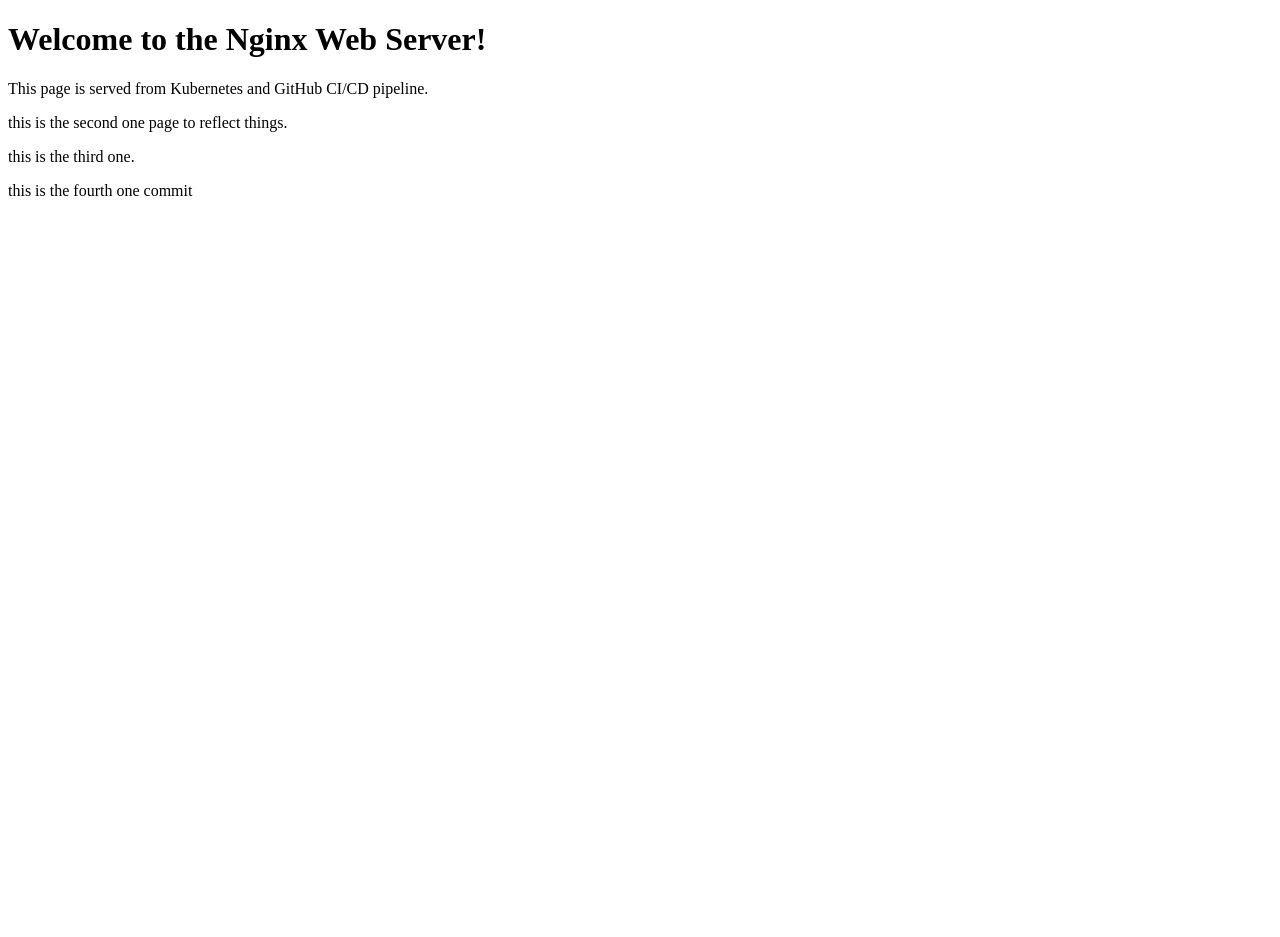
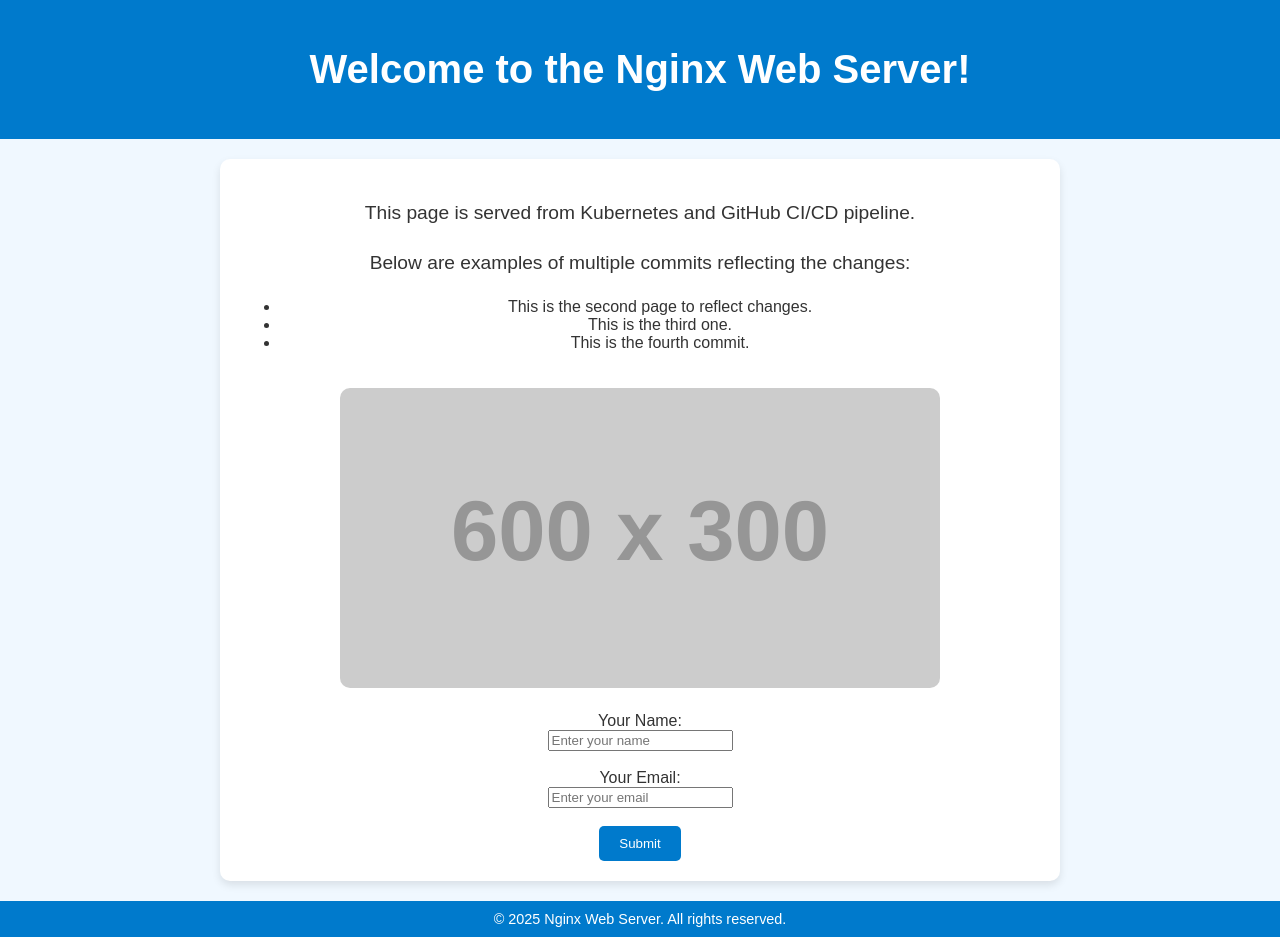
Before and after one commit to Vire-cloud/nginx-deployment, a plain HTML site: page index.html in a window 1280 px wide. Before the commit the page ends 800 px from the top, so only its background shows below. Drawn offline with Linux system fonts and the light colour scheme; placeholder pictures from the web are drawn by us.

Commit message:
Update index.html

```diff
--- a/index.html
+++ b/index.html
@@ -4,12 +4,88 @@
     <meta charset="UTF-8">
     <meta name="viewport" content="width=device-width, initial-scale=1.0">
     <title>Nginx Web Server</title>
+    <!-- Add custom styles -->
+    <style>
+        body {
+            font-family: Arial, sans-serif;
+            margin: 0;
+            padding: 0;
+            background-color: #f0f8ff; /* Light blue background */
+            color: #333; /* Dark text color */
+            text-align: center;
+        }
+        header {
+            background-color: #007acc; /* Azure header background */
+            color: #fff;
+            padding: 20px 0;
+            margin-bottom: 20px;
+        }
+        h1 {
+            font-size: 2.5em;
+        }
+        p {
+            font-size: 1.2em;
+            line-height: 1.6;
+        }
+        .container {
+            max-width: 800px;
+            margin: 0 auto;
+            padding: 20px;
+            background: #fff; /* White background */
+            box-shadow: 0px 4px 8px rgba(0, 0, 0, 0.1); /* Add a shadow */
+            border-radius: 10px; /* Rounded corners */
+        }
+        img {
+            width: 100%;
+            max-width: 600px;
+            margin: 20px 0;
+            border-radius: 10px;
+        }
+        footer {
+            margin-top: 20px;
+            padding: 10px 0;
+            background-color: #007acc;
+            color: #fff;
+            font-size: 0.9em;
+        }
+    </style>
 </head>
 <body>
-    <h1>Welcome to the Nginx Web Server!</h1>
-    <p>This page is served from Kubernetes and GitHub CI/CD pipeline.</p>
-    <p>this is the second one page to reflect things.</p>
-    <p>this is the third one.</p>
-    <p>this is the fourth one commit</p>
+    <!-- Page header -->
+    <header>
+        <h1>Welcome to the Nginx Web Server!</h1>
+    </header>
+
+    <!-- Main content container -->
+    <div class="container">
+        <p>This page is served from Kubernetes and GitHub CI/CD pipeline.</p>
+        <p>Below are examples of multiple commits reflecting the changes:</p>
+
+        <!-- Commit changes descriptions -->
+        <ul>
+            <li>This is the second page to reflect changes.</li>
+            <li>This is the third one.</li>
+            <li>This is the fourth commit.</li>
+        </ul>
+
+        <!-- Add an image -->
+        <img src="https://via.placeholder.com/600x300.png?text=Welcome+to+Nginx" alt="Welcome Image">
+
+        <!-- Example form -->
+        <form action="#" method="post">
+            <label for="username">Your Name:</label><br>
+            <input type="text" id="username" name="username" placeholder="Enter your name" required><br><br>
+
+            <label for="email">Your Email:</label><br>
+            <input type="email" id="email" name="email" placeholder="Enter your email" required><br><br>
+
+            <button type="submit" style="background-color: #007acc; color: #fff; border: none; padding: 10px 20px; border-radius: 5px;">Submit</button>
+        </form>
+    </div>
+
+    <!-- Footer section -->
+    <footer>
+        &copy; 2025 Nginx Web Server. All rights reserved.
+    </footer>
 </body>
 </html>
```
